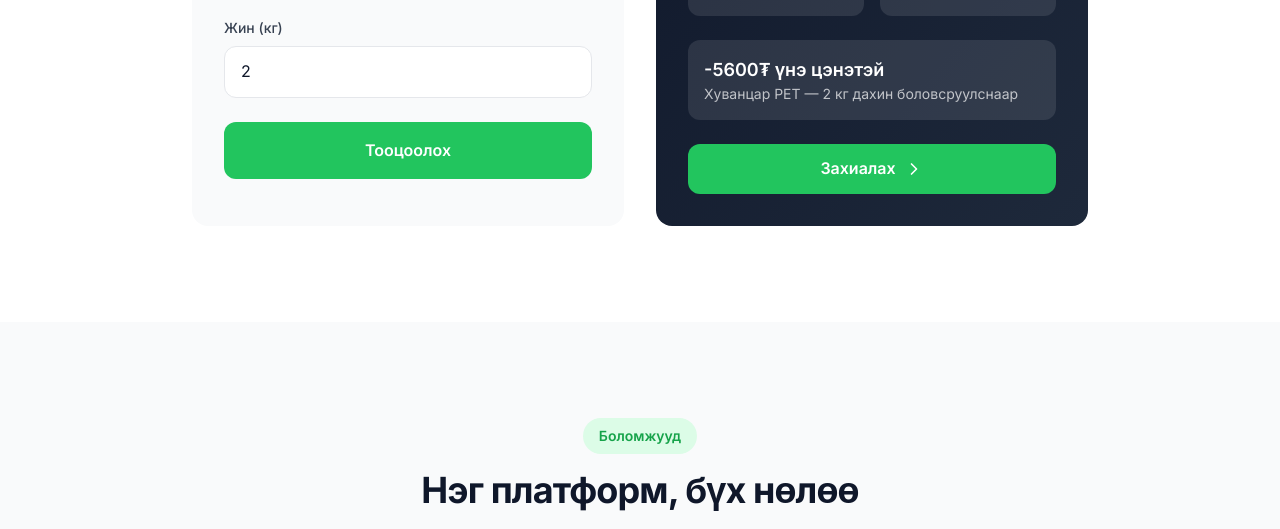
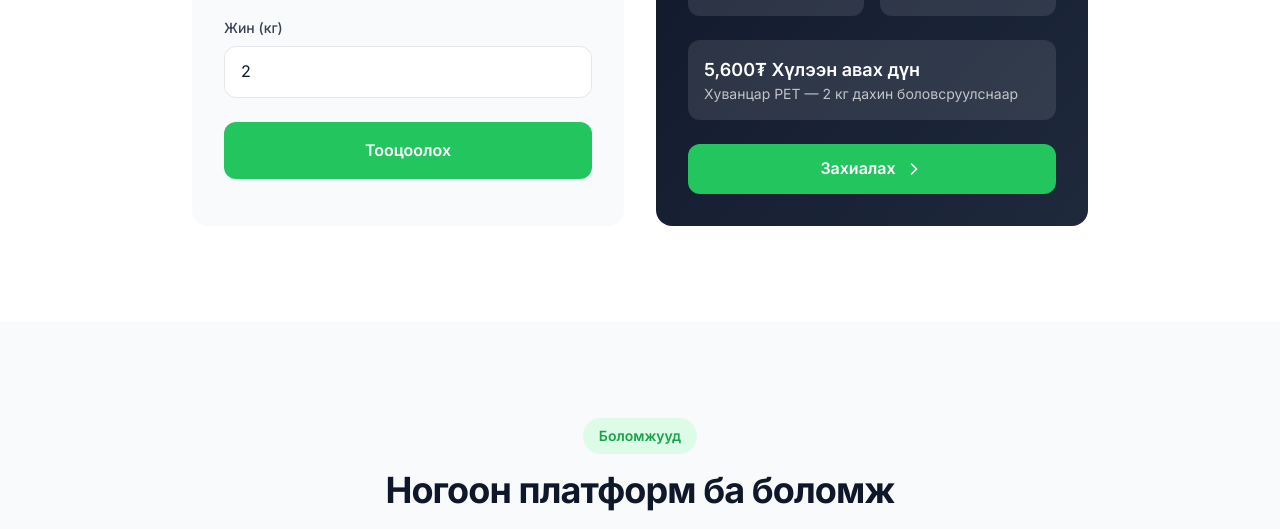
Before and after one commit to Tur-Erdene/greenloop-ai, a Next.js app in the folder greenloop-platform/: page / in a window 1280 px wide. Both pictures are taken after a click on the button "Тооцоолох". Shown: the part 1409-1938 px from the top of the page. Built offline with nearby package versions, Linux system fonts and the light colour scheme; no server answers.

Commit message:
fix: UI text improvements - positive price display \u0026 updated heading

```diff
--- a/greenloop-platform/app/components/CO2Calculator.tsx
+++ b/greenloop-platform/app/components/CO2Calculator.tsx
@@ -137,7 +137,7 @@ export default function CO2Calculator() {
 
                 <div className="bg-white/10 rounded-xl p-4">
                   <div className="text-lg font-semibold">
-                    {result.price}₮ үнэ цэнэтэй
+                    {Math.abs(Number(result.price)).toLocaleString()}₮ Хүлээн авах дүн
                   </div>
                   <div className="text-white/70 text-sm">
                     {result.materialName} — {weight} кг дахин боловсруулснаар
--- a/greenloop-platform/app/components/Features.tsx
+++ b/greenloop-platform/app/components/Features.tsx
@@ -51,7 +51,7 @@ export default function Features() {
             Боломжууд
           </span>
           <h2 className="text-3xl md:text-4xl font-bold text-dark mb-4">
-            Нэг платформ, бүх нөлөө
+            Ногоон платформ ба боломж
           </h2>
           <p className="text-gray-500 max-w-lg mx-auto">
             Дахин боловсруулалтын бүтэн экосистемийг нэг дор хяна.
```
